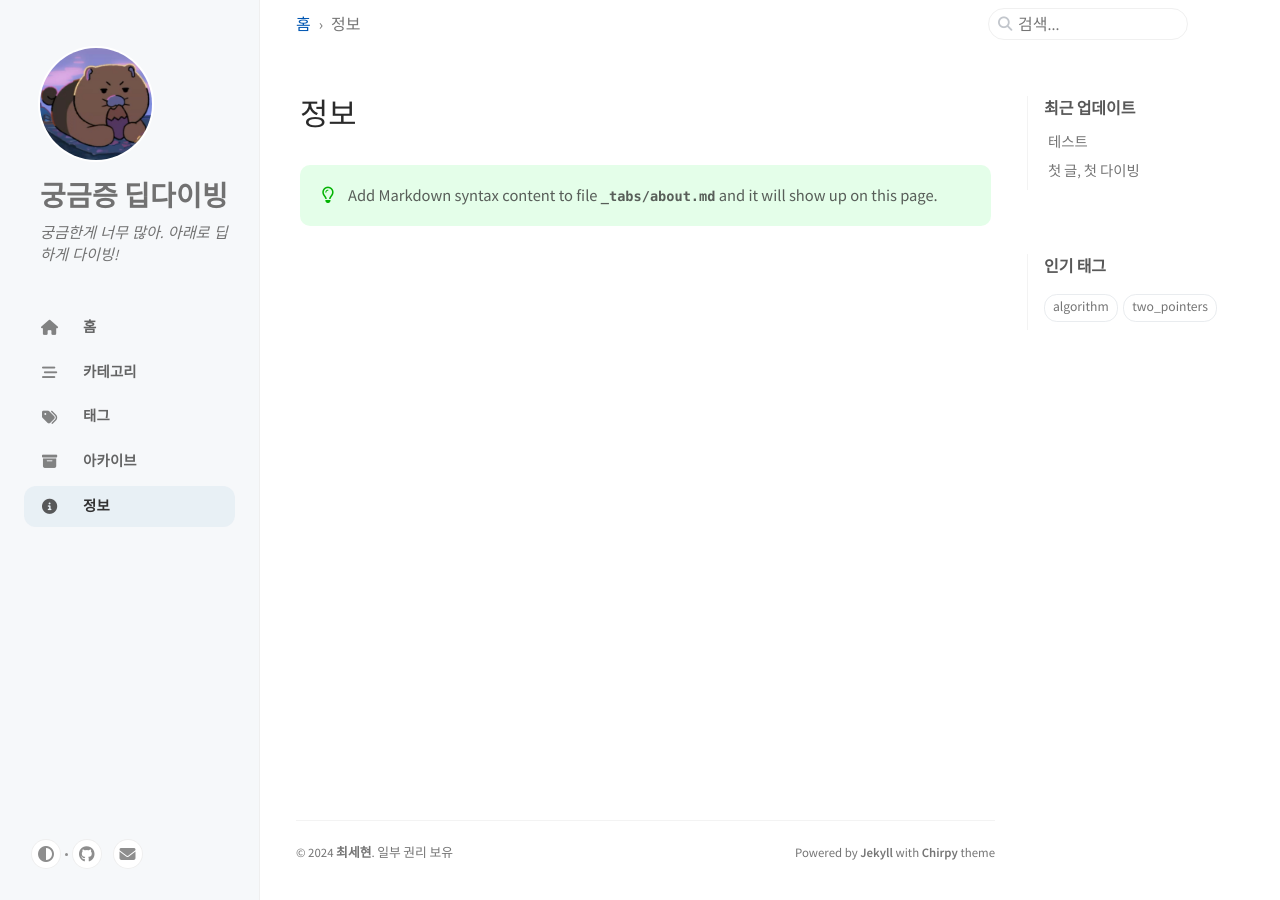
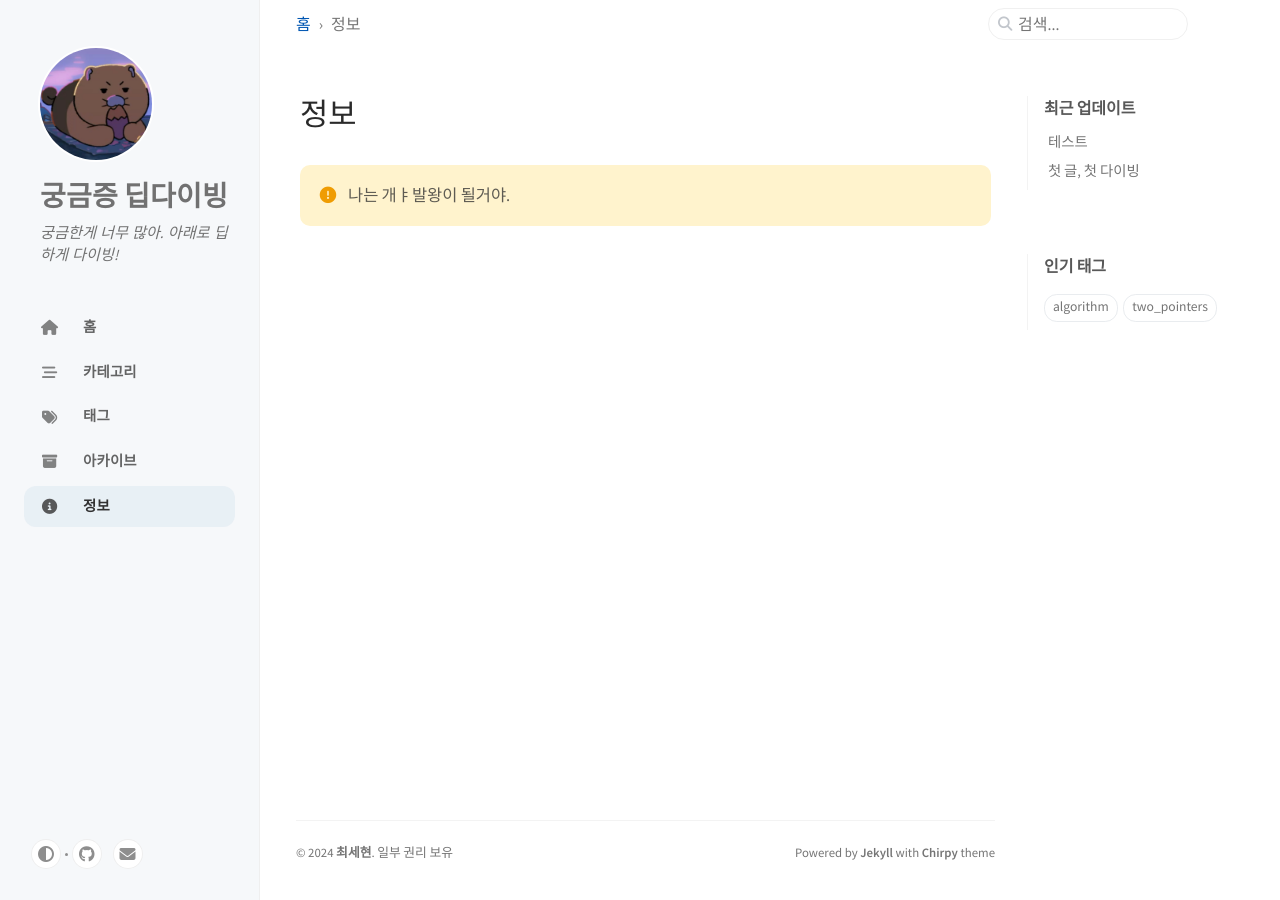
Before and after one commit to worldbright/worldbright.github.io, a Jekyll site: the page built from _tabs/about.md, in a window 1280 px wide. Built offline with Jekyll 4.4.1, drawn with Linux system fonts in a browser that asks for light colours; cached includes are drawn as plain includes; nearby versions of some CDN libraries.

Commit message:
Feat: abount.md

```diff
--- a/_tabs/about.md
+++ b/_tabs/about.md
@@ -4,5 +4,5 @@ icon: fas fa-info-circle
 order: 4
 ---
 
-> Add Markdown syntax content to file `_tabs/about.md`{: .filepath } and it will show up on this page.
-{: .prompt-tip }
+> 나는 개ㅑ발왕이 될거야.
+{: .prompt-warning }
```
